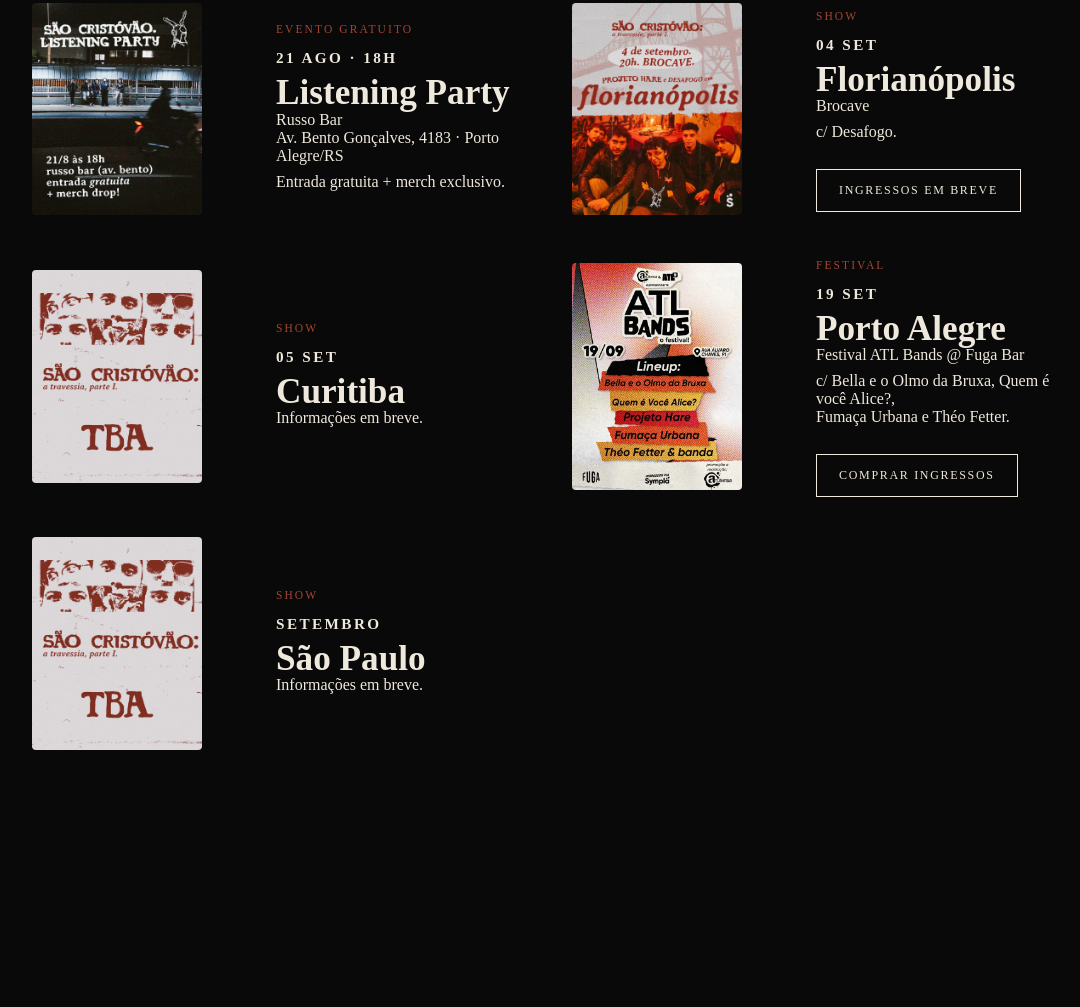
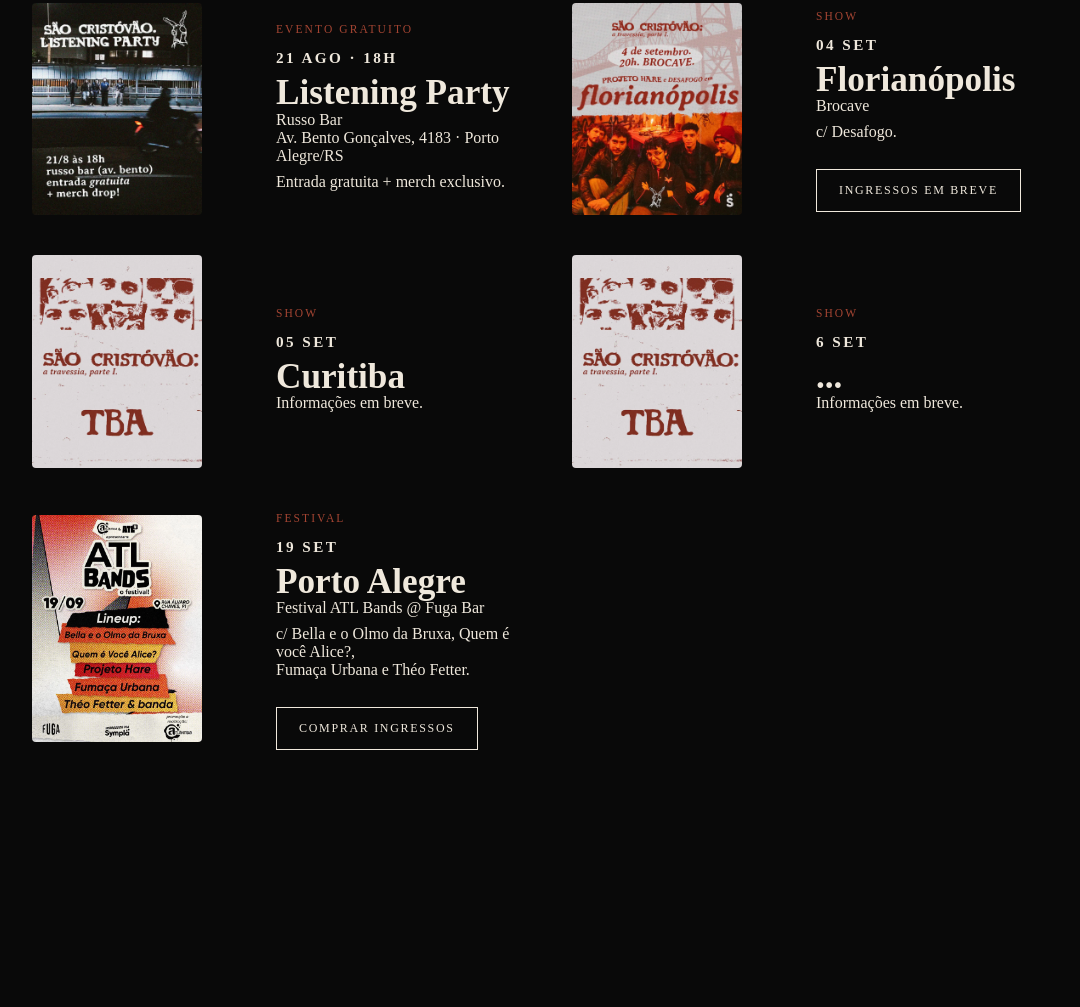
Before and after one commit to noam-mendes/projetohare-site, a website: page site.html in a window 1280 px wide. Shown: the part 3318-4325 px from the top of the page, without its empty margins (88-1168 px from the left). Drawn offline with Linux system fonts and the light colour scheme; a web font is replaced by a local one.

Commit message:
tira são paulo só pra garantir

```diff
--- a/site.html
+++ b/site.html
@@ -465,6 +465,26 @@
 
                 </article>
 
+                <!-- SÃO PAULO -->
+
+                <article class="show-card">
+
+                    <img src="assets/posters/placeholder.webp" alt="Mistério">
+
+                    <div class="show-info">
+
+                        <p class="show-tag">Show</p>
+
+                        <p class="show-date">6 SET</p>
+
+                        <h3>...</h3>
+
+                        <p>Informações em breve.</p>
+
+                    </div>
+
+                </article>
+
                 <!-- PORTO ALEGRE -->
 
                 <article class="show-card">
@@ -490,26 +510,6 @@
                             class="show-button">
                             Comprar ingressos
                         </a>
-
-                    </div>
-
-                </article>
-
-                <!-- SÃO PAULO -->
-
-                <article class="show-card">
-
-                    <img src="assets/posters/placeholder.webp" alt="São Paulo">
-
-                    <div class="show-info">
-
-                        <p class="show-tag">Show</p>
-
-                        <p class="show-date">SETEMBRO</p>
-
-                        <h3>São Paulo</h3>
-
-                        <p>Informações em breve.</p>
 
                     </div>
 
```
